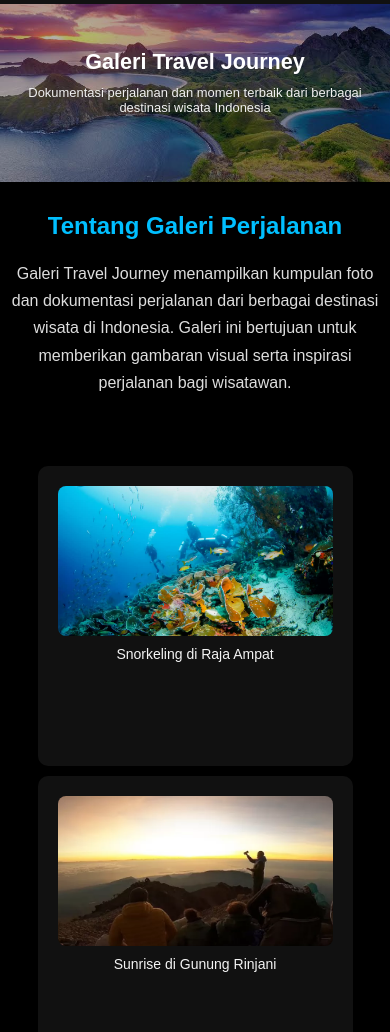
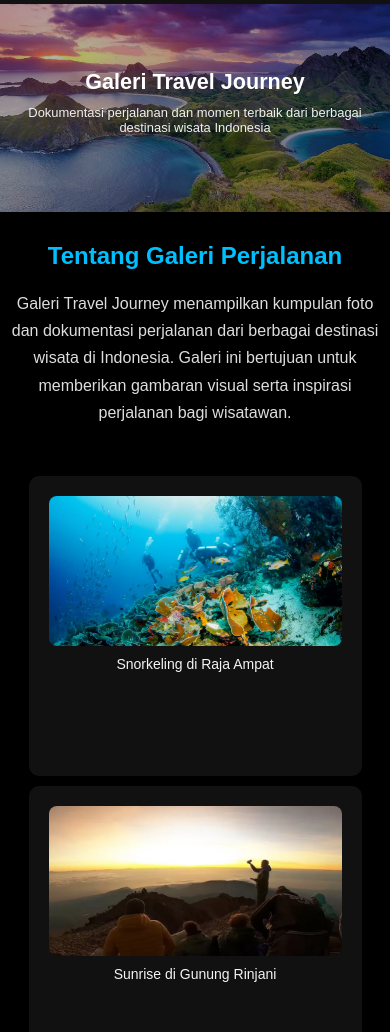
Before and after one commit to adhellawidyastuti07/adhellaa, a plain HTML site: page galeri.html in a window 390 px wide. Shown: the part 68-1100 px from the top of the page. Drawn offline with Linux system fonts and the light colour scheme.

Commit message:
Add files via upload

```diff
--- a/style.css
+++ b/style.css
@@ -758,8 +758,24 @@ footer {
   .galeri-banner,
   .tips-banner,
   .kontak-banner {
-    height: 200px;
-    margin-top: 50px;
+    margin-top: 60px;
+    height: 220px;
+  }
+  section {
+    scroll-margin-top: 60px;
+  }
+  .destinasi-gallery {
+    flex-direction: column;
+    gap: 15px;
+    padding: 0 10px;
+    max-width: 100%;
+    margin: 20px auto;
+  }
+  .destinasi-gallery .card {
+    width: 100%;
+  }
+  .destinasi-gallery .card img {
+    height: 180px;
   }
   .home-hero .hero-content,
   .banner-text,
```
